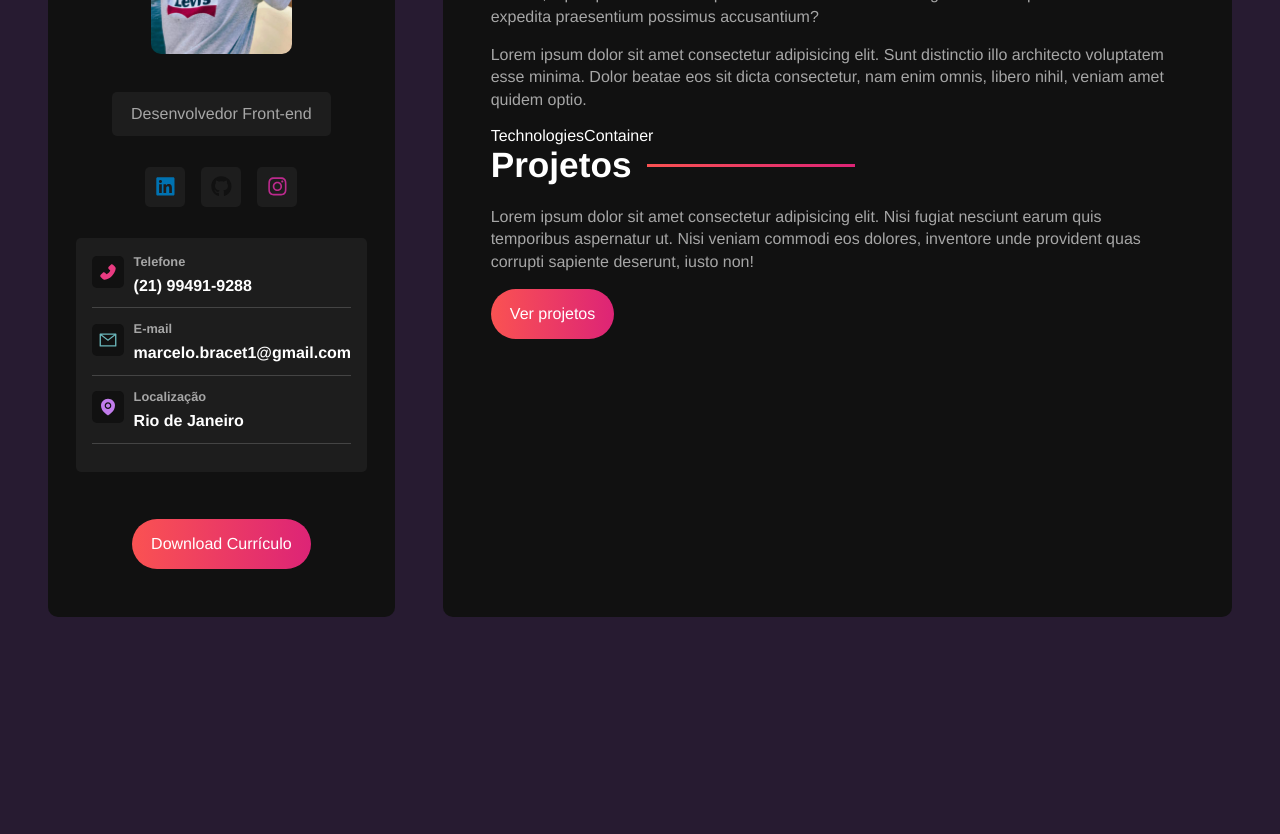
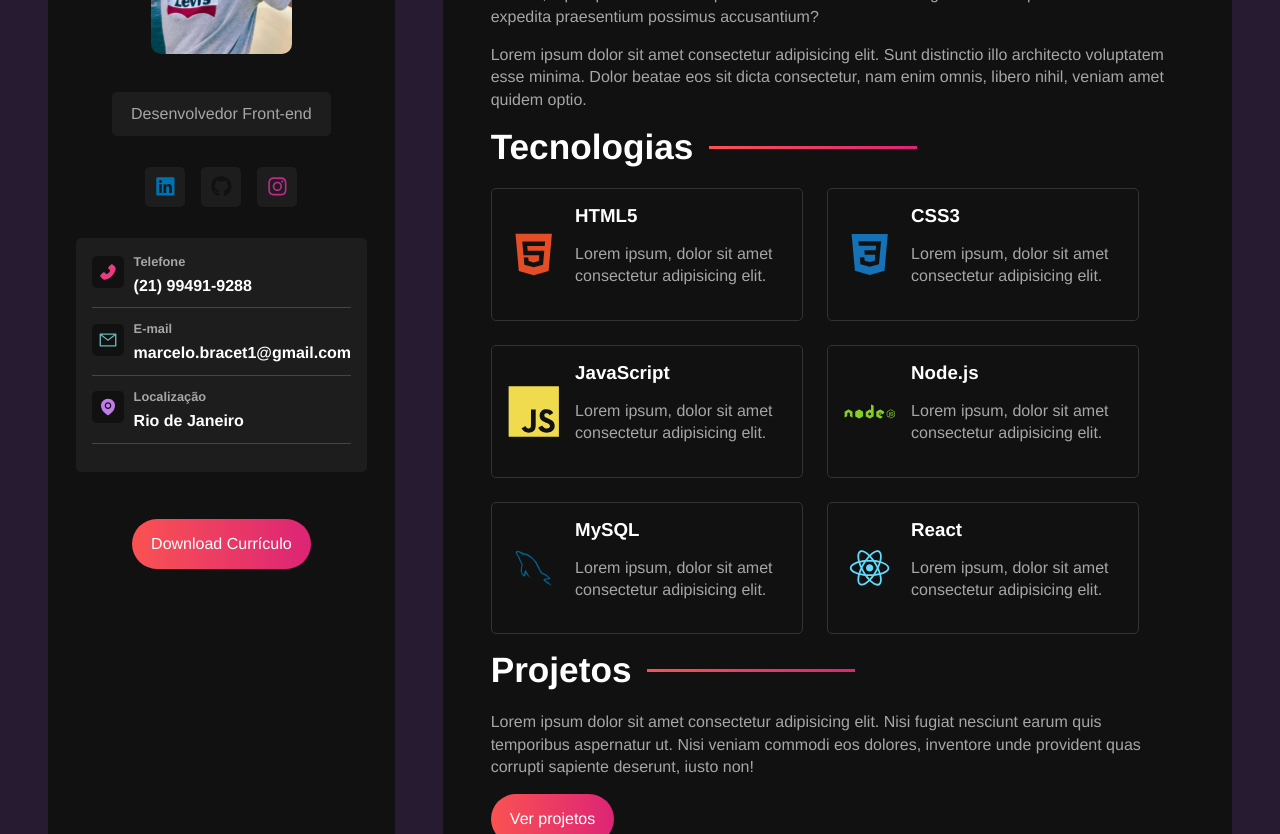
Before and after one commit to MarceloBxD/Portifolio, a React (Vite) app: page / in a window 1280 px wide. Shown: the part 400-1234 px from the top of the page. Before the commit the page ends 1065 px from the top, so only its background shows below. Built offline with nearby package versions, Linux system fonts and the light colour scheme.

Commit message:
finishing project

```diff
--- a/src/components/IconDivInformation/index.jsx
+++ b/src/components/IconDivInformation/index.jsx
@@ -19,11 +19,11 @@ export const IconDivInformation = () => {
   return (
     <section id="information">
       {valuesInformation.map((item) => (
-        <div class="info-card" key={item.title}>
+        <div className="info-card" key={item.title}>
           <a id={item.title} href="icon">
             {item.icon}
           </a>
-          <div class="info-values">
+          <div className="info-values">
             <h3>{item.title}</h3>
             <p>{item.value}</p>
           </div>
--- a/src/components/TechnologiesContainer/index.jsx
+++ b/src/components/TechnologiesContainer/index.jsx
@@ -1,5 +1,38 @@
 import React from "react";
+import {
+  DiHtml5,
+  DiCss3,
+  DiJsBadge,
+  DiMysql,
+  DiReact,
+  DiNodejs,
+} from "react-icons/di";
+import "../../styles/components/technologiescontainer.sass";
 
 export const TechnologiesContainer = () => {
-  return <div>TechnologiesContainer</div>;
+  const technologies = [
+    { id: "html", name: "HTML5", icon: <DiHtml5 /> },
+    { id: "css", name: "CSS3", icon: <DiCss3 /> },
+    { id: "js", name: "JavaScript", icon: <DiJsBadge /> },
+    { id: "node", name: "Node.js", icon: <DiNodejs /> },
+    { id: "mysql", name: "MySQL", icon: <DiMysql /> },
+    { id: "react", name: "React", icon: <DiReact /> },
+  ];
+
+  return (
+    <section className="technologies-container">
+      <h2>Tecnologias</h2>
+      <div className="technologies-grid">
+        {technologies.map((tech) => (
+          <div className="technology-card" id={tech.id} key={tech.id}>
+            {tech.icon}
+            <div className="tech-info">
+              <h3>{tech.name}</h3>
+              <p>Lorem ipsum, dolor sit amet consectetur adipisicing elit.</p>
+            </div>
+          </div>
+        ))}
+      </div>
+    </section>
+  );
 };
--- /dev/null
+++ b/src/styles/components/technologiescontainer.sass
@@ -0,0 +1,49 @@
+@use '../variables'
+@use '../mixins'
+
+.technologies-container
+    margin-bottom: 1rem
+
+    .technologies-grid
+        display: flex
+        flex-wrap: wrap
+        gap: 1.5rem
+
+        .technology-card
+            @include mixins.center
+            gap: 1rem
+            padding: 1rem
+            border: 1px solid #333
+            width: 45%
+            border-radius: variables.$card-border-radius
+
+            h3
+                color: variables.$text-color
+                margin-bottom: 1rem
+
+            svg
+                font-size: 6rem
+
+        #html
+            svg
+                color: #e44d26
+
+        #css
+            svg
+                color: #1572b6
+
+        #js
+            svg
+                color: #f0db4f
+
+        #node
+            svg
+                color: #83cd29
+
+        #mysql
+            svg
+                color: #00618a
+
+        #react
+            svg
+                color: #61dafb
```
